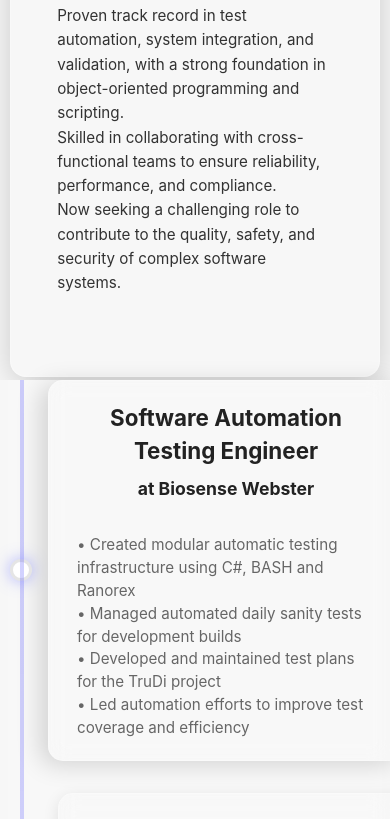
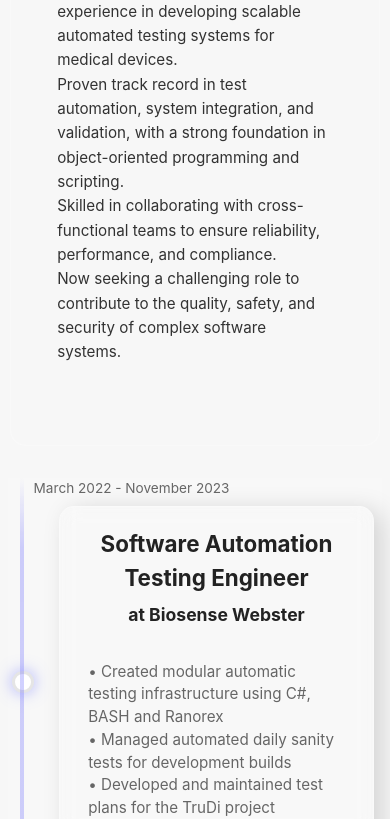
Before and after one commit to yaircharit/yaircharit.github.io, a React (Vite) app: page / in a window 390 px wide. Shown: the part 1165-1984 px from the top of the page. Built offline with nearby package versions, Linux system fonts and the light colour scheme.

Commit message:
Minor visual fixes and updates

```diff
--- a/src/styles/App.css
+++ b/src/styles/App.css
@@ -72,7 +72,7 @@ main { padding-top: 5rem; width: 100%; overflow-x: hidden; position: relative; }
   position: absolute;
   left: 50%;
   width: 4px;
-  background: linear-gradient(to bottom,rgba(100,100,255,0.3) 0%,rgba(100,100,255,0.2) 85%,rgba(100,100,255,0.05) 100%);
+  background: linear-gradient(to bottom, transparent 0%,rgba(100,100,255,0.3) 2%,rgba(100,100,255,0.2) 85%,rgba(100,100,255,0.05) 100%);
   transform: translateX(-50%);
   z-index: 3;
   pointer-events: none;
@@ -105,7 +105,7 @@ main { padding-top: 5rem; width: 100%; overflow-x: hidden; position: relative; }
 
 body.show-timeline-line::before, .dark-mode body.show-timeline-line::before { display: none !important; }
 
-section { padding: 0 4rem; box-sizing: border-box; width: 100%; position: relative; z-index: 1; }
+section { padding: 0 4rem; margin-top: 2rem; box-sizing: border-box; width: 100%; position: relative; z-index: 1; }
 section h1, section h2 { text-align: left; color: #666; margin-bottom: 1.5rem; font-size: 2.5rem; font-weight: 600; }
 section p { text-align: left; padding: 0 2rem; margin-bottom: 1rem; color: rgba(0,0,0,0.8); line-height: 1.6; }
 
@@ -150,12 +150,26 @@ hr { width: 100%; }
 .read-the-docs { color: #888; }
 
 .about-content { background: none; border: none; box-shadow: none; padding: 0; margin: 0; color: var(--text-secondary); font-size: 1.1rem; line-height: 1.7; }
-#timeline-section { position: relative; padding-top: 0; margin-top: 0; z-index: 2; top: 0; }
-#about { background: var(--card-bg, #23272a); color: var(--text, #fff); width: 90%; max-width: 900px; margin: 3.5rem auto 2rem auto; border-radius: 16px; box-shadow: 0 6px 32px rgba(0,0,0,0.18); padding: 2.5rem 2rem 2rem 2rem; border: 1.5px solid var(--card-border, #333); position: relative; z-index: 2; }
+#timeline-section { position: relative; padding-top: 0; z-index: 2; top: 0; }
+#about {
+  background: var(--card-bg, #23272a);
+  color: var(--text, #fff);
+  width: 90%;
+  max-width: 900px;
+  margin: 3.5rem auto 2rem auto;
+  border-radius: 16px;
+  box-shadow: none;
+  padding: 2.5rem 2rem 2rem 2rem;
+  border: 1.5px solid var(--card-border, #333);
+  position: relative;
+  z-index: 2;
+  transition: box-shadow 0.3s ease;
+}
+
 
 @media screen and (max-width: 768px) {
   .timeline-line-vertical { left: 20px; transform: none; }
-  #about { margin: 1.2rem auto; text-align: center; width: 95%; max-width: 98vw; padding: 0; }
+  #about { text-align: center; width: 95%; max-width: 98vw; padding: 0; }
   #about h2 { margin: 0.5rem 0 1rem 0; padding: 0; text-align: center; }
   .about-content { text-align: center; margin: 0 auto; padding: 0.5rem 0.5rem 1.5rem 0.5rem; width: 100%; }
 }
@@ -163,10 +177,9 @@ hr { width: 100%; }
 @media screen and (max-width: 768px) {
   body::before { left: 20px; transform: none; height: calc(100vh + 40vh); background: linear-gradient(to bottom,rgba(100,100,255,0.4) 0%,rgba(100,100,255,0.2) 85%,rgba(100,100,255,0.05) 100%); }
   section { padding: 0 1rem; }
-  section h1, section h2 { text-align: center; font-size: 2rem; width: 100%; padding: 0 1rem; }
+  section h1, section h2 { text-align: center; font-size: 2rem; width: 100%; }
   section p { padding: 0 0.5rem; font-size: 0.95rem; line-height: 1.6; }
   .about-content { margin: 0 auto 3rem; padding: 1.5rem; border-radius: 15px; }
-  #timeline-section { margin-top: -1rem; }
   .home-section h1 { font-size: 3.5rem; text-align: center; width: 100%; }
   .home-content { width: 90%; padding: 1.5rem; }
 }
@@ -177,7 +190,7 @@ hr { width: 100%; }
   .home-section h1 { font-size: 2.8rem; margin: 0.5rem 0; }
 }
 
-.dark-mode h2, .dark-mode h3, .dark-mode h4, .dark-mode h5, .dark-mode h6 { color: #fff !important; }
+.dark-mode h2, .dark-mode h3, .dark-mode h4, .dark-mode h5, .dark-mode h6 { color: var(--text) !important; }
 .dark-mode p { color: #B0B0B0 !important; }
 .dark-mode .contact-icons .contact-icon, .dark-mode .contact-icons .icon-github, .dark-mode .contact-icons .icon-linkedin, .dark-mode .contact-icons .icon-email, .dark-mode .home-content .contact-icon, .dark-mode .home-content .icon-github, .dark-mode .home-content .icon-linkedin, .dark-mode .home-content .icon-email {
   background: linear-gradient(90deg, #fff 0%, #b2fefa 40%, #a1c4fd 80%, #fbc2eb 100%);
--- a/src/styles/ContactIcons.css
+++ b/src/styles/ContactIcons.css
@@ -34,20 +34,24 @@
 
 .dark-mode .contact-icon,
 .dark-mode .contact-icon svg {
-  background: linear-gradient(90deg, #fff 0%, #b2fefa 100%);
-  -webkit-background-clip: text;
-  background-clip: text;
-  -webkit-text-fill-color: transparent;
-  text-fill-color: transparent;
+  color: var(--text);
+  fill: var(--text);
+  background: none;
+  -webkit-background-clip: initial;
+  background-clip: initial;
+  -webkit-text-fill-color: initial;
+  text-fill-color: initial;
 }
 
 .dark-mode .contact-icon:hover,
 .dark-mode .contact-icon:hover svg {
-  background: linear-gradient(90deg, #b2fefa 0%, #fff 100%);
-  -webkit-background-clip: text;
-  background-clip: text;
-  -webkit-text-fill-color: transparent;
-  text-fill-color: transparent;
+  color: var(--text);
+  fill: var(--text);
+  background: none;
+  -webkit-background-clip: initial;
+  background-clip: initial;
+  -webkit-text-fill-color: initial;
+  text-fill-color: initial;
 }
 
 .icon-whatsapp::before {
--- a/src/styles/ProjectCard.css
+++ b/src/styles/ProjectCard.css
@@ -6,15 +6,15 @@ a {
   display: grid;
   grid-template-columns: repeat(auto-fit, minmax(300px, 1fr));
   gap: 2rem;
-  padding: 2rem;
-  max-width: 1400px;
-  margin: 0 auto;
-
+  width: 90%;
+  max-width: 1200px;
+  margin: 4vw auto;
+  position: relative;
 }
 
 .project-card {
   position: relative;
-  background: rgba(255,255,255,0.95);
+  background: var(--card-bg);
   backdrop-filter: blur(10px);
   border-radius: 15px;
   transition: all 0.3s ease;
@@ -96,7 +96,6 @@ a {
 
 .project-footer {
   margin-top: auto;
-  padding: 0.5rem 1rem;
   background: rgba(255, 255, 255, 0.05);
   border-top: 1px solid var(--card-border);
   display: flex;
@@ -104,6 +103,7 @@ a {
   align-items: center;
   gap: 0.5rem;
   flex-wrap: nowrap;
+  width: 100%;
 }
 
 .project-repo {
@@ -162,8 +162,3 @@ a {
   white-space: nowrap;
   flex-shrink: 0;
 }
-
-#projects {
-  position: relative;
-  z-index: 1;
-}
--- a/src/styles/Timeline.css
+++ b/src/styles/Timeline.css
@@ -240,14 +240,14 @@
   .timeline-item,
   .timeline-item:nth-child(odd),
   .timeline-item:nth-child(even) {
-    width: calc(100% - 40px);
-    margin-left: 40px;
+    width: calc(90% - 4vw);
+    margin-left: 4vw;
   }
 
   .timeline-dot,
   .timeline-item:nth-child(odd) .timeline-dot,
   .timeline-item:nth-child(even) .timeline-dot {
-    left: -3rem;
+    left: -5.5vw;
     right: auto;
     transform: translateY(-50%);
   }
@@ -255,19 +255,32 @@
   .timeline-date,
   .timeline-item:nth-child(odd) .timeline-date,
   .timeline-item:nth-child(even) .timeline-date {
-    left: calc(100% + 20px);
+    position: relative;
+    left: 0;
     right: auto;
+    top: 0;
+    transform: none;
+    margin-bottom: 0.5rem;
+    width: 100%;
+    text-align: left;
   }
 
   .timeline-content,
   .timeline-item:nth-child(odd) .timeline-content,
   .timeline-item:nth-child(even) .timeline-content {
-    width: 100%;
+    width: 90%;
+    margin: auto 4vw;
   }
 
   .timeline-item:nth-child(odd) .timeline-content::after,
   .timeline-item:nth-child(even) .timeline-content::after {
     display: none;
+  }
+
+  .timeline-item:nth-child(odd).expanded .timeline-content,
+  .timeline-item:nth-child(even).expanded .timeline-content {
+    transform: translateX(10px);
+    box-shadow: 8px 4px 24px rgba(0, 0, 0, 0.15);
   }
 }
 
```
